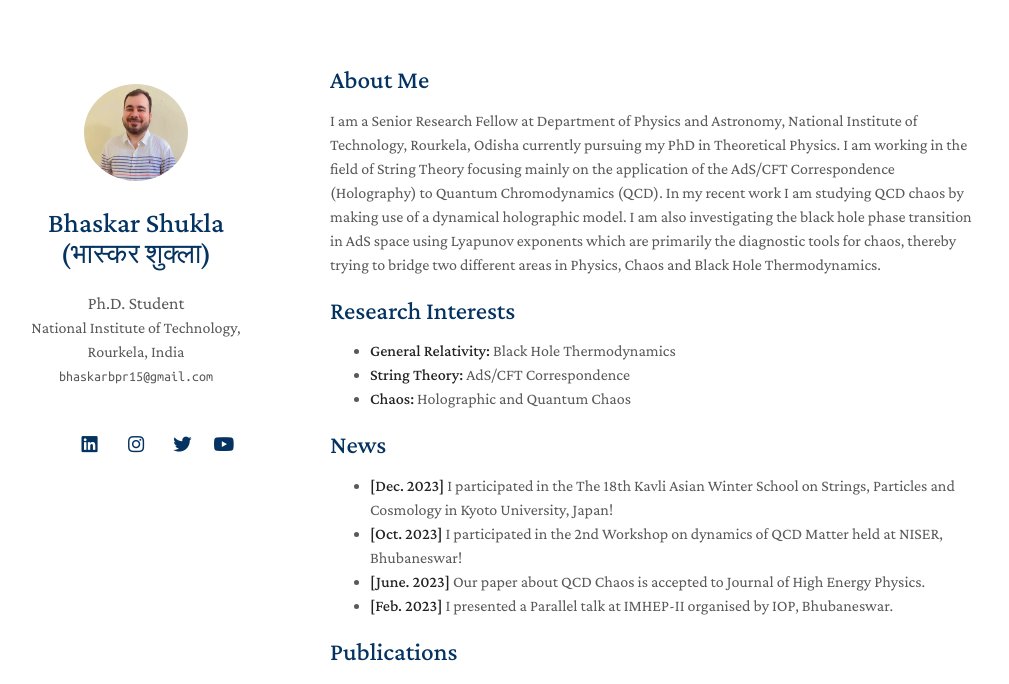
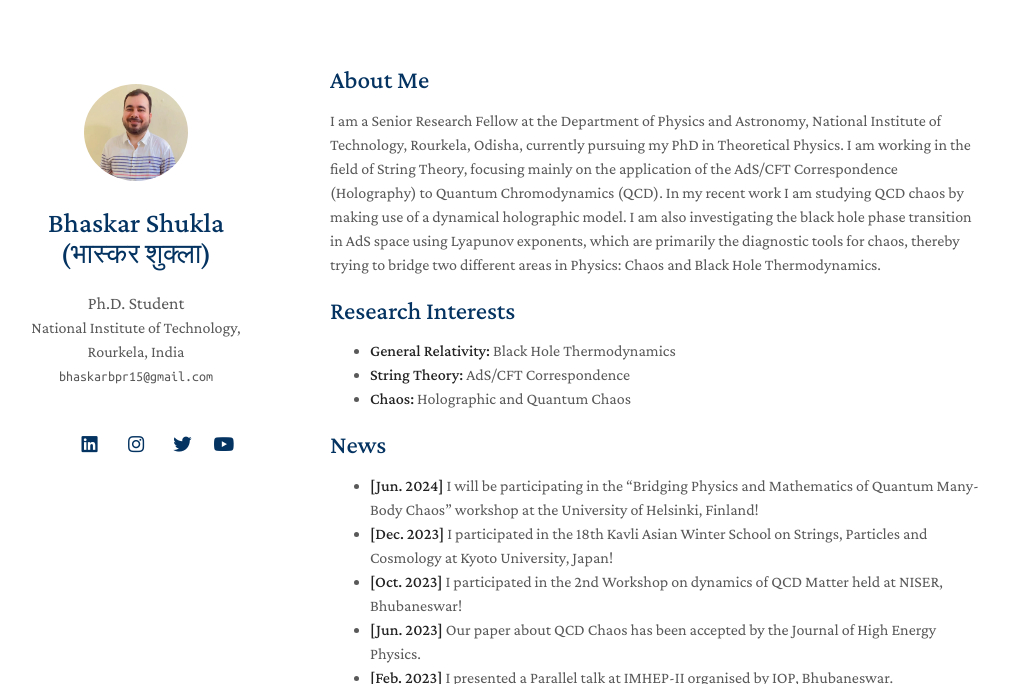
Before and after one commit to bhaskarspace/bhaskarspace.github.io, a Jekyll site: the page built from index.md, in a window 1280 px wide and 900 px high, cut to the strip 0-684 px from the top of the window. Shown: the whole strip, without its empty margins (140-1149 px from the left). Built offline with Jekyll 4.4.1, drawn with Linux system fonts in a browser that asks for light colours; nearby versions of some CDN libraries; a style sheet for code colours, icons or effects is not loaded; our own code applies the rules of GitHub Pages for plain Markdown files.

Commit message:
Update index.md
added one workshop details

```diff
--- a/index.md
+++ b/index.md
@@ -4,7 +4,7 @@ layout: homepage
 
 ## About Me
 
-I am a Senior Research Fellow at Department of Physics and Astronomy, National Institute of Technology, Rourkela, Odisha currently pursuing my PhD in Theoretical Physics. I am working in the field of String Theory focusing mainly on the application of the AdS/CFT Correspondence (Holography) to Quantum Chromodynamics (QCD). In my recent work I am studying QCD chaos by making use of a dynamical holographic model. I am also investigating the black hole phase transition in AdS space using Lyapunov exponents which are primarily the diagnostic tools for chaos, thereby trying to bridge two different areas in Physics, Chaos and Black Hole Thermodynamics.
+I am a Senior Research Fellow at the Department of Physics and Astronomy, National Institute of Technology, Rourkela, Odisha, currently pursuing my PhD in Theoretical Physics. I am working in the field of String Theory, focusing mainly on the application of the AdS/CFT Correspondence (Holography) to Quantum Chromodynamics (QCD). In my recent work I am studying QCD chaos by making use of a dynamical holographic model. I am also investigating the black hole phase transition in AdS space using Lyapunov exponents, which are primarily the diagnostic tools for chaos, thereby trying to bridge two different areas in Physics: Chaos and Black Hole Thermodynamics.
 
 ## Research Interests
 
@@ -14,9 +14,10 @@ I am a Senior Research Fellow at Department of Physics and Astronomy, National I
 
 ## News
 
-- **[Dec. 2023]** I participated in the The 18th Kavli Asian Winter School on Strings, Particles and Cosmology in Kyoto University, Japan!
+- **[Jun. 2024]** I will be participating in the “Bridging Physics and Mathematics of Quantum Many-Body Chaos” workshop at the University of Helsinki, Finland!
+- **[Dec. 2023]** I participated in the 18th Kavli Asian Winter School on Strings, Particles and Cosmology at Kyoto University, Japan!
 - **[Oct. 2023]** I participated in the 2nd Workshop on dynamics of QCD Matter held at NISER, Bhubaneswar!
-- **[June. 2023]** Our paper about QCD Chaos is accepted to Journal of High Energy Physics.
+- **[Jun. 2023]** Our paper about QCD Chaos has been accepted by the Journal of High Energy Physics.
 - **[Feb. 2023]** I presented a Parallel talk at IMHEP-II organised by IOP, Bhubaneswar.
 
 {% include_relative _includes/publications.md %}
```
